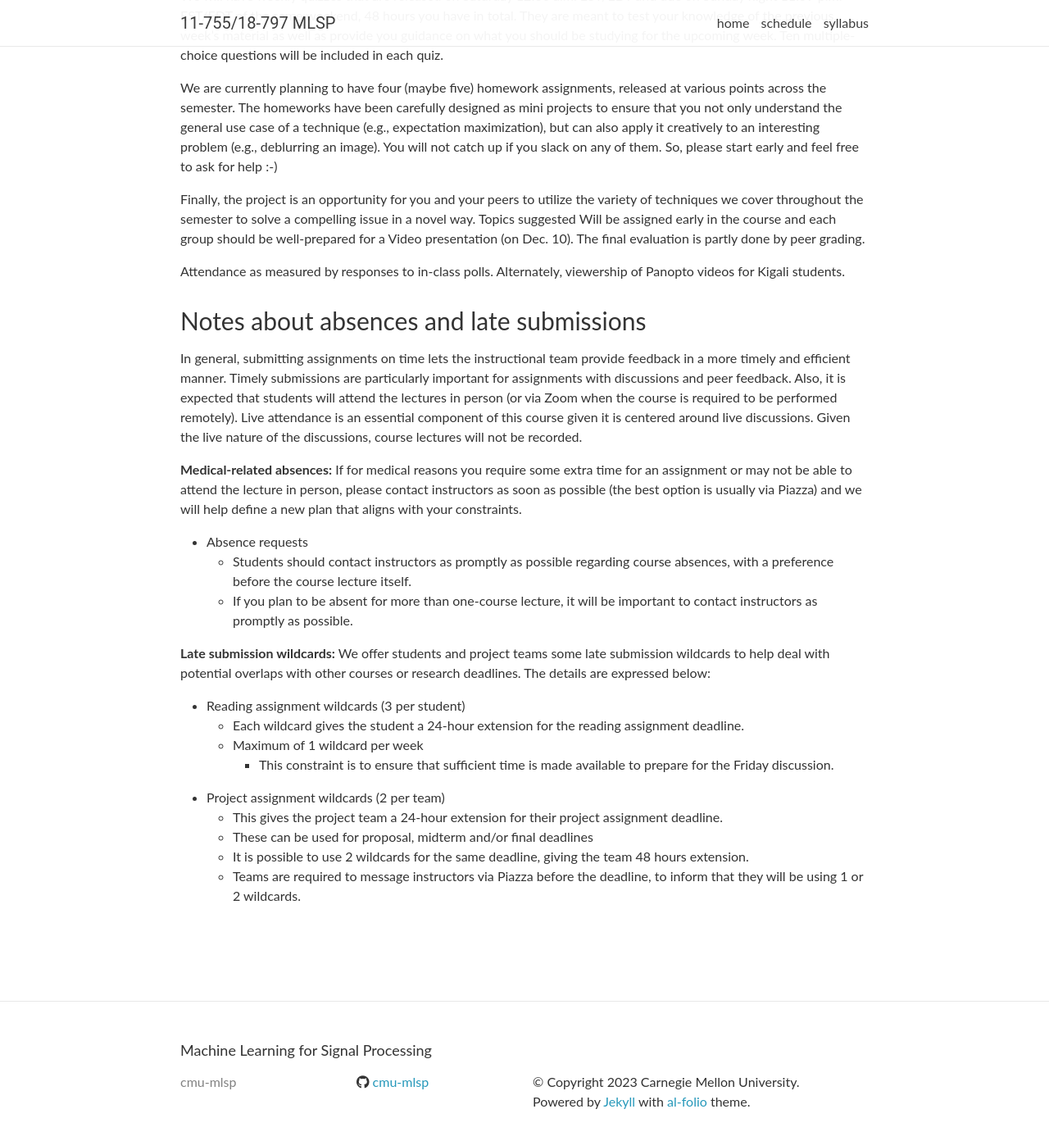
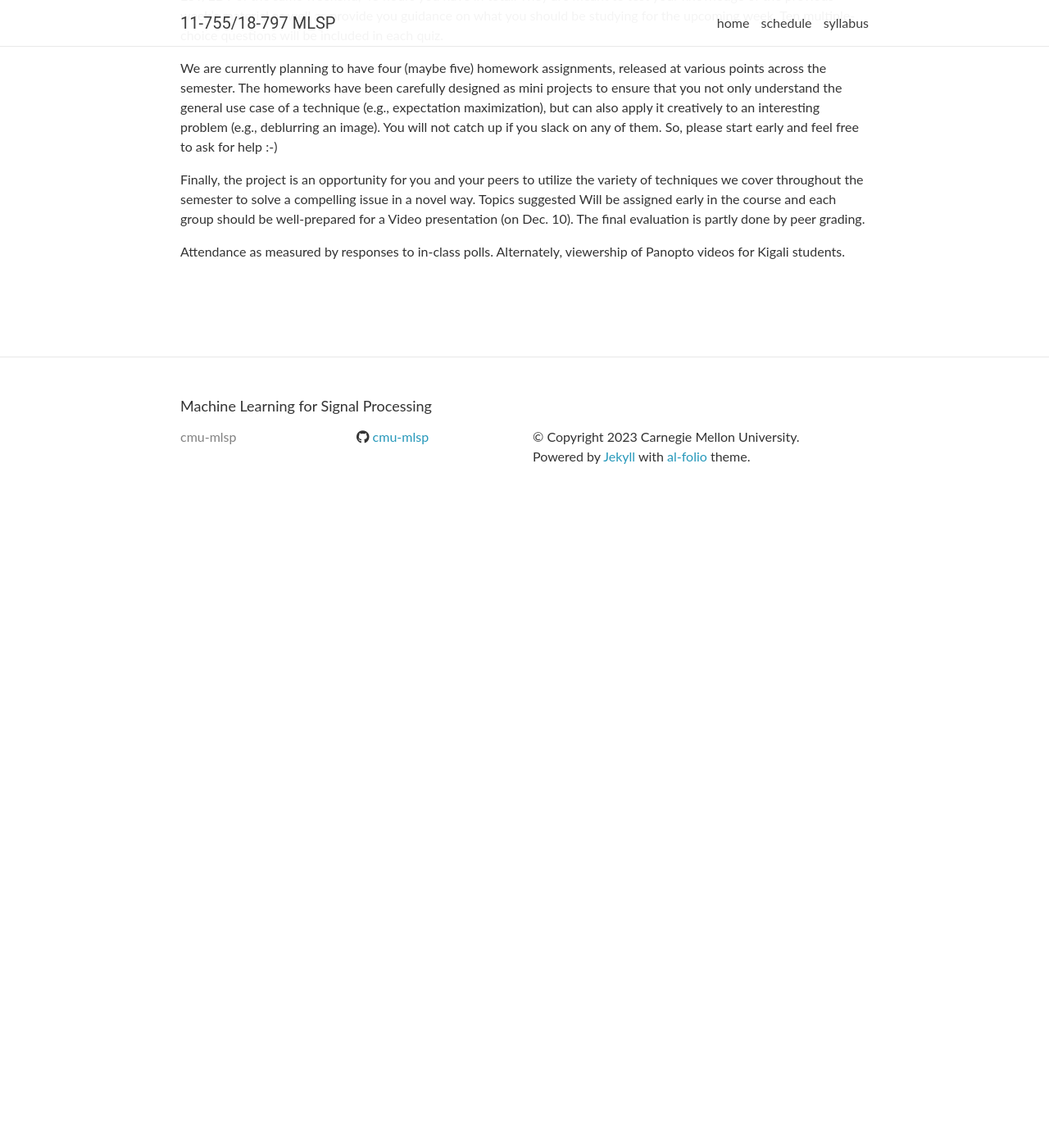
Before and after one commit to cmu-mlsp/cmu-11-755-website, a Jekyll site: the page built from fall2023/_pages/syllabus.md, in a window 1280 px wide and 1400 px high, scrolled down 1416 px. Shown: the top 1392 px of the window at 82% size. Built offline with Jekyll 4.4.1, drawn with Linux system fonts in a browser that asks for light colours; nearby versions of some CDN libraries; comment, search, counter and statistics services are not loaded; after the commit the page ends 2046 px from its top, so only the background shows below that; some of the changed text lies outside the part shown.

Commit message:
Update syllabus.md

```diff
--- a/fall2023/_pages/syllabus.md
+++ b/fall2023/_pages/syllabus.md
@@ -18,12 +18,12 @@
 While it is not necessary to have a deep understanding of specific machine learning algorithms, it is always welcome. In a similar vein, this class will deal primarily with machine learning as it applies to signal processing. Therefore, any experience you have with signal processing is welcomed with a smile.
 
 ### Class Times & Locations
-Tuesday: 03:05 PM to 04:25 PM EST/EDT.
-Thursday: 03:05 PM to 04:25 PM EST/EDT.
+Tuesday: 2:00 PM to 3:20 PM EST/EDT.
+Thursday: 2:00 PM to 3:20 PM EST/EDT.
 Location (in person): Doherty Hall (DH) A302, at basement one.
 
-Zoom ID: 933 2753 0920
-Passcode: see at Piazza or use the Zoom link.
+Zoom ID: 98758168075
+Passcode: 684222
 
 This course will be taught in person. However, in the event that the course is moved online due to covid, we will continue to deliver lectures via zoom. In the event that an instructor is unable to deliver a lecture in person, we will broadcast that lecture over zoom or, in extreme situations, expect you to view pre-recorded lectures from prior semesters. You will be notified through Piazza should any of these eventualities arise. The zoom details for this course are as below.
 
@@ -52,24 +52,3 @@
 Finally, the project is an opportunity for you and your peers to utilize the variety of techniques we cover throughout the semester to solve a compelling issue in a novel way. Topics suggested Will be assigned early in the course and each group should be well-prepared for a Video presentation (on Dec. 10). The final evaluation is partly done by peer grading.
 
 Attendance as measured by responses to in-class polls. Alternately, viewership of Panopto videos for Kigali students.
-
-
-### Notes about absences and late submissions
-
-In general, submitting assignments on time lets the instructional team provide feedback in a more timely and efficient manner. Timely submissions are particularly important for assignments with discussions and peer feedback.  Also, it is expected that students will attend the lectures in person (or via Zoom when the course is required to be performed remotely). Live attendance is an essential component of this course given it is centered around live discussions. Given the live nature of the discussions, course lectures will not be recorded.
-
-**Medical-related absences:** If for medical reasons you require some extra time for an assignment or may not be able to attend the lecture in person, please contact instructors as soon as possible (the best option is usually via Piazza) and we will help define a new plan that aligns with your constraints.
-- Absence requests
-  - Students should contact instructors as promptly as possible regarding course absences, with a preference before the course lecture itself.
-  - If you plan to be absent for more than one-course lecture, it will be important to contact instructors as promptly as possible.
-
-**Late submission wildcards:** We offer students and project teams some late submission wildcards to help deal with potential overlaps with other courses or research deadlines. The details are expressed below:
-- Reading assignment wildcards (3 per student)
-  - Each wildcard gives the student a 24-hour extension for the reading assignment deadline.
-  - Maximum of 1 wildcard per week
-    - This constraint is to ensure that sufficient time is made available to prepare for the Friday discussion.
-- Project assignment wildcards (2 per team)
-  - This gives the project team a 24-hour extension for their project assignment deadline.
-  - These can be used for proposal, midterm and/or final deadlines
-  - It is possible to use 2 wildcards for the same deadline, giving the team 48 hours extension.
-  - Teams are required to message instructors via Piazza before the deadline, to inform that they will be using 1 or 2 wildcards.
```
